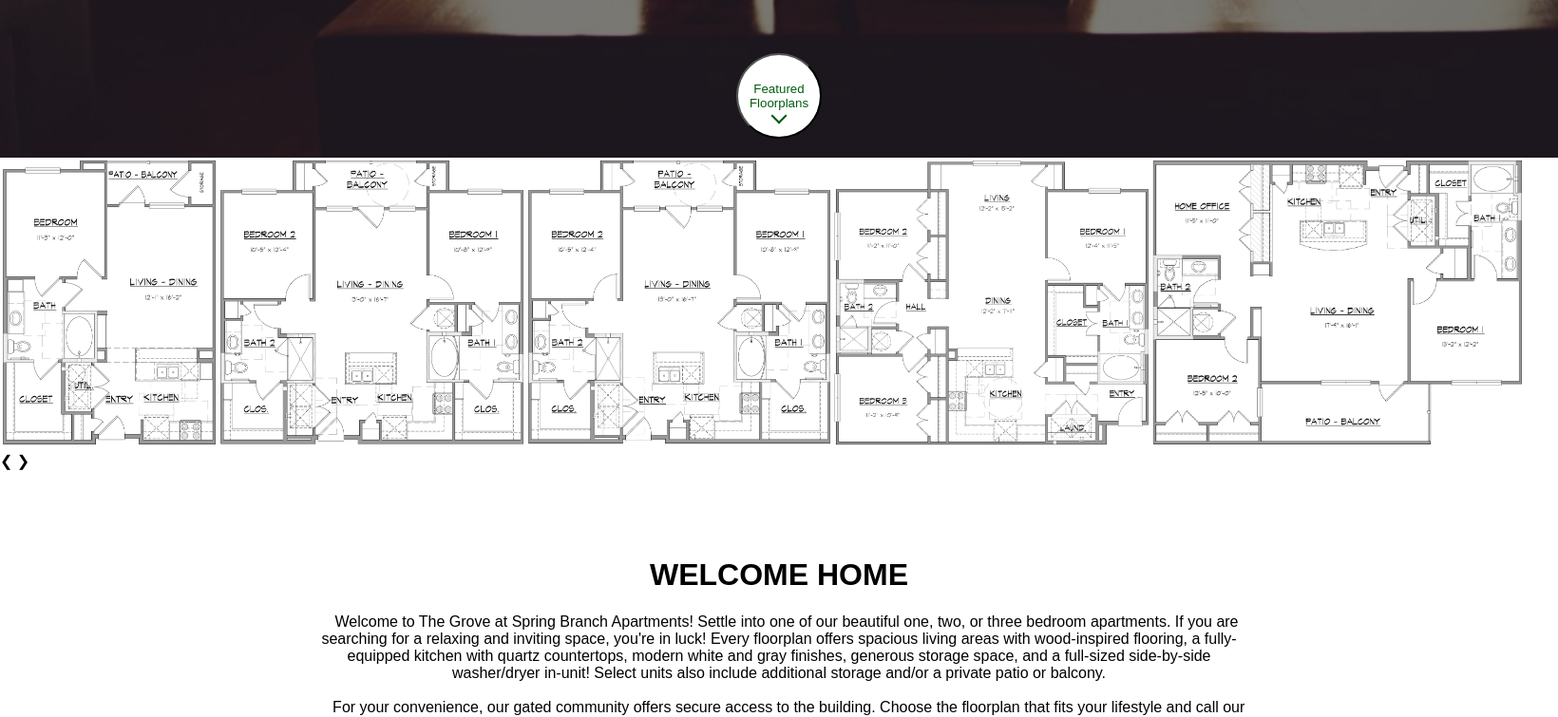
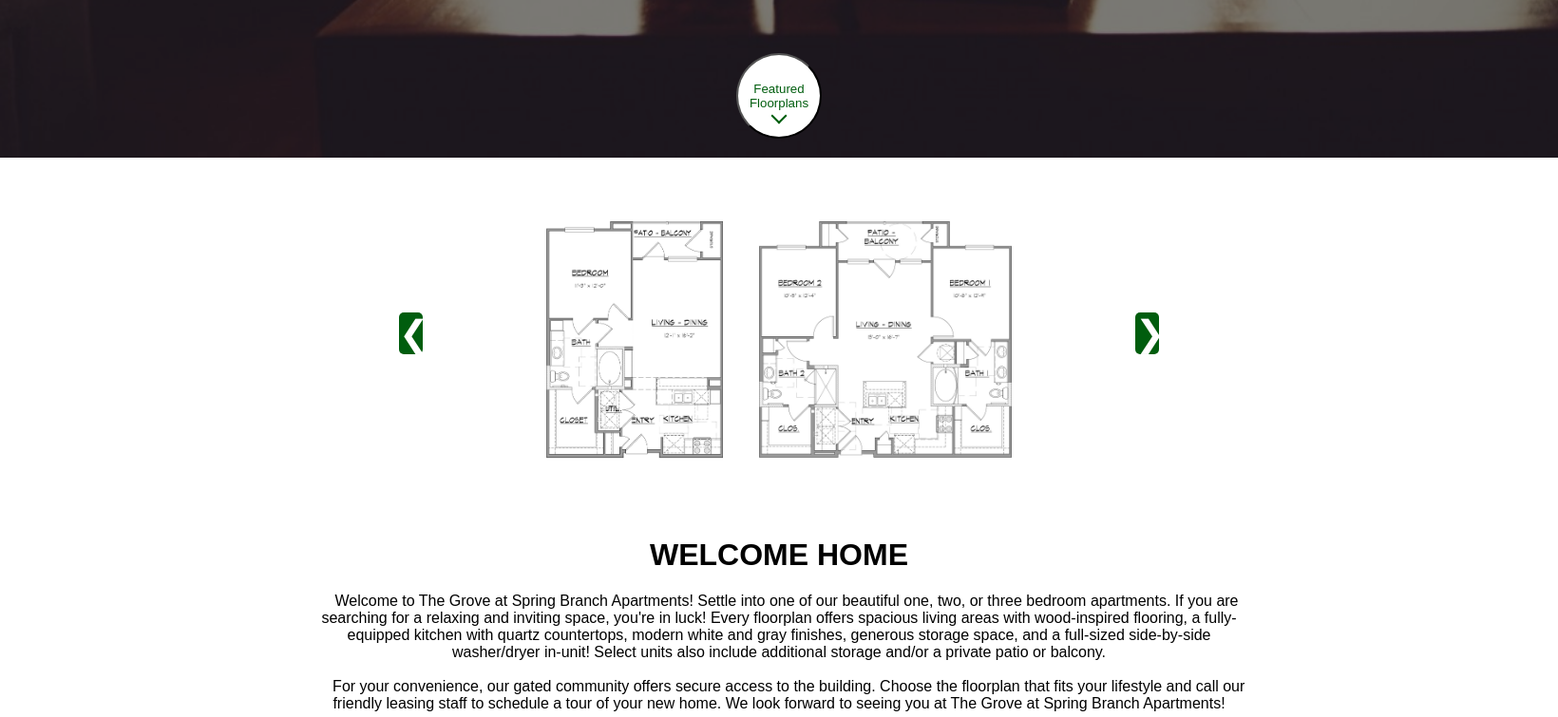
Before and after one commit to thebenjwheat/SeniorProject, a PHP site: page /index.html in a window 1640 px wide. Shown: the part 634-1389 px from the top of the page at 95% size. Run offline with PHP 8.4, Linux system fonts and the light colour scheme.

Commit message:
started making carousel

```diff
--- a/index.html
+++ b/index.html
@@ -47,8 +47,8 @@
 					</td>
 				</tr>
 			</table>
-			<a class="prev" onclick="plusSlides(-1)">&#10094;</a>
-  			<a class="next" onclick="plusSlides(1)">&#10095;</a>
+			<a class="prev">&#10094;</a>
+			<a class="next">&#10095;</a>
 		</div>
 		<h1 class="content">
 			WELCOME HOME
--- a/styles/index.css
+++ b/styles/index.css
@@ -1,11 +1,6 @@
 body, html{
 	height: 100%;
 	width: 100%;
-}
-footer{
-	color: #FFFFFF;
-	background-color: #012907;
-	height: 150px;
 }
 #background{
 	background-image: url("../images/livingRoom.jpg");
@@ -62,10 +57,68 @@ footer{
     transform: rotateZ(-135deg);
 }
 #carousel{
-	height: 400px;
+	margin-left: auto;
+	margin-right: auto;
+	margin-top: 50px;
+	margin-bottom: 100px;
+	width: 800px;
+	height: 250px;
+	align-content: center;
+}
+#carousel table{
+	margin-left: auto;
+	margin-right: auto;
+}
+#carousel td{
+	width: auto;
+	height: 250px;
+}
+#carousel tr td img{
+	padding: 15px;
+}
+#carousel tr td:nth-child(1){
+	display: inline;
+}
+#carousel tr td:nth-child(2){
+	display: inline;
+}
+#carousel tr td:nth-child(3){
+	display: none;
+}
+#carousel tr td:nth-child(4){
+	display: none;
+}
+#carousel tr td:nth-child(5){
+	display: none;
 }
 #carousel img{
-	height: 300px;
+	height: 250px;
+}
+#carousel div{
+	background-color: #005d0e;
+	border-radius: 5px 5px 5px 5px;
+}
+.prev{
+	text-align: center;
+	width: 25px;
+	background-color: #005d0e;
+	border-radius: 5px 5px 5px 5px;
+	color: #FFFFFF;
+	font-size: 28pt;
+	float: left;
+	position: relative;
+	bottom: 175px;
+}
+.next{
+	text-align: center;
+	width: 25px;
+	background-color: #005d0e;
+	border-radius: 5px 5px 5px 5px;
+	color: #FFFFFF;
+	font-size: 28pt;
+	float: right;
+	position: relative;
+	bottom: 175px;
 }
 #photo{
 	background-image: url("../images/family.png");
--- a/styles/universal.css
+++ b/styles/universal.css
@@ -4,6 +4,11 @@ body{
 	font-family: proxima-nova, sans-serif;
 }
 .banner a:visited, a:link, a:active{
+	color: #FFFFFF;
+	text-decoration: none;
+	font-size: 15px;
+}
+footer a:visited, a:link, a:active{
 	color: #FFFFFF;
 	text-decoration: none;
 	font-size: 15px;
@@ -83,3 +88,8 @@ body{
 	border-right: 1px solid #FFFFFF;
 	text-align: center;
 }
+footer{
+	color: #FFFFFF;
+	background-color: #012907;
+	height: 150px;
+}
```
Also changed, not shown: contact.html (+8 -8 lines).
